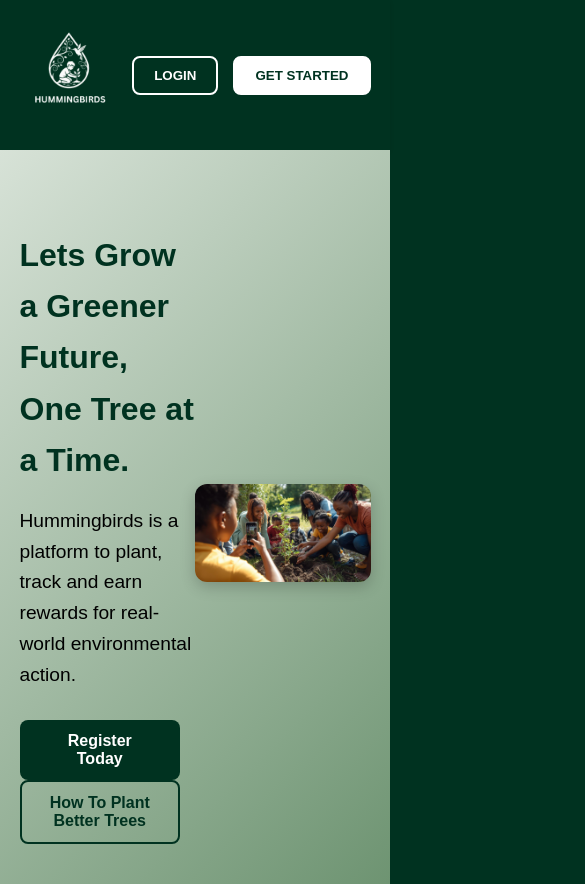
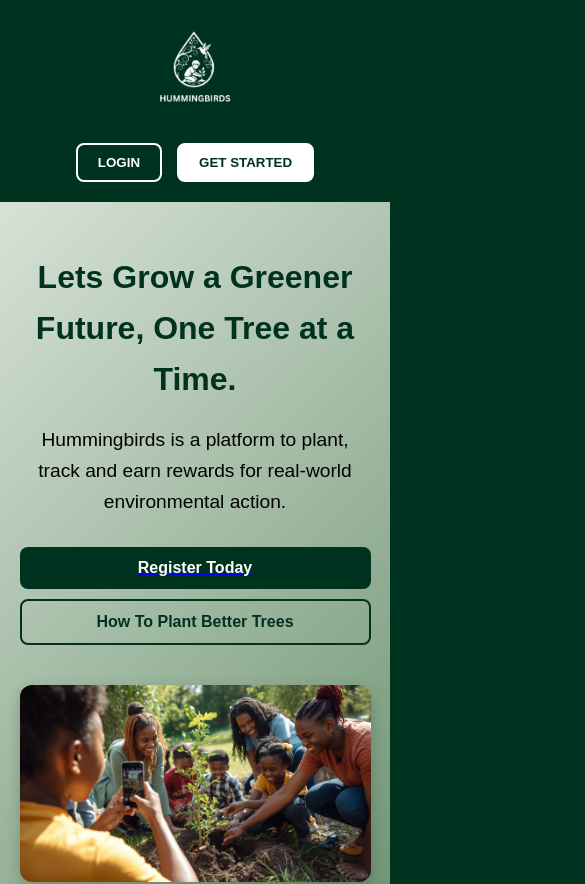
Before and after one commit to catherinekimani/Hummingbirds, a React (Create React App) app in the folder frontend/hummingbirds-frontend/: page / in a window 390 px wide. Shown: the top 884 px of the page, 585 px wide, since content can reach past the window. Built offline with nearby package versions, Linux system fonts and the light colour scheme.

Commit message:
Made the home page responsive

```diff
--- a/frontend/hummingbirds-frontend/src/App.css
+++ b/frontend/hummingbirds-frontend/src/App.css
@@ -1,5 +1,5 @@
 
-* {
+ *{
     box-sizing: border-box;
     margin: 0;
     padding: 0;
@@ -223,7 +223,63 @@ font-size: 2em;
     /* display: block;  */
 }
 
-.impact-stat{
+ .impact-stat{
     margin-top: 30px;
     font-size: 2em;
 }
+
+
+/* Responsiveness */
+@media (max-width: 1024px) {
+    .hero-section {
+        flex-direction: column; /* Stack content vertically */
+        text-align: center;
+        padding: 50px 5%;
+    }
+
+    .hero-content, .hero-image {
+        max-width: 100%; /* Take full width */
+        margin-bottom: 30px; /* Add space between stacked elements */
+    }
+
+    .features-container, .steps-container {
+        flex-direction: column; /* Stack feature/step cards vertically */
+    }
+
+    .feature-card, .step-card {
+        min-width: unset; /* Remove minimum width constraint */
+    }
+}
+
+/* Media Query for Mobile Phones  */
+@media (max-width: 600px) {
+    .navbar {
+        flex-direction: column;
+        min-height: unset;
+        padding-top: 20px;
+        padding-bottom: 20px;
+    }
+
+    .navbar-logo {
+        margin-bottom: 15px;
+    }
+
+    .navbar-actions {
+        flex-wrap: wrap; /* Allow buttons to wrap if necessary */
+        justify-content: center;
+    }
+
+    .hero-content h1 {
+        font-size: 2em; /* Adjust large heading size */
+    }
+
+    .primary-button, .secondary-button {
+        display: block; /* Make buttons take full width for easier tapping */
+        margin: 10px 0;
+        width: 100%;
+    }
+
+    .impact-stat {
+        font-size: 1.5em; /* Adjust large font size */
+    }
+}
```
